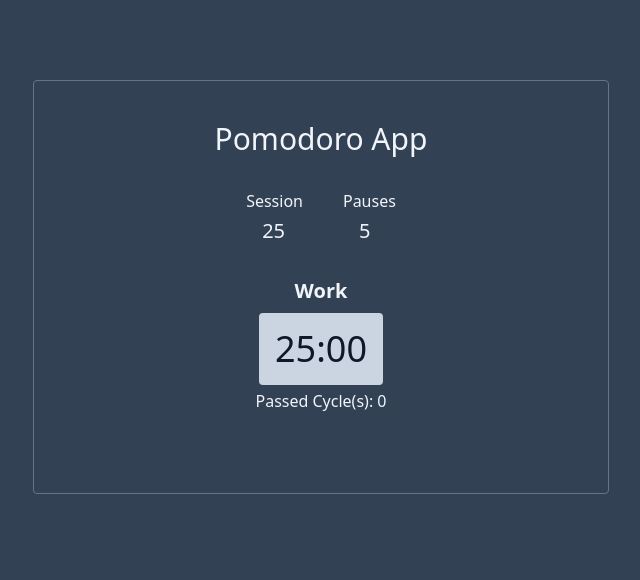
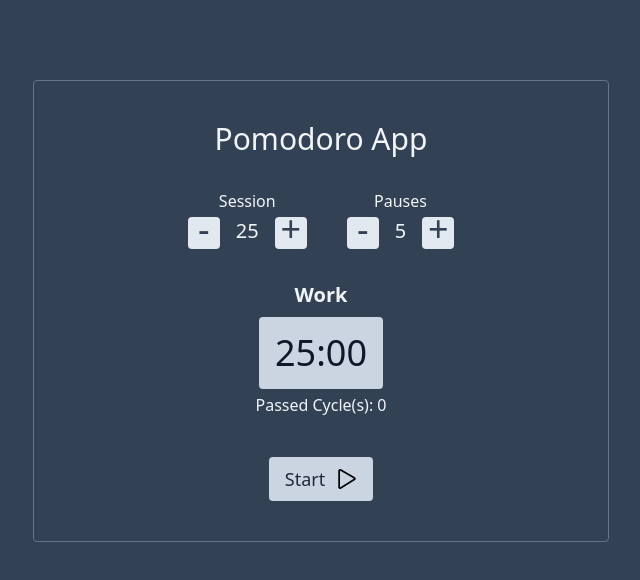
Before and after one commit to newdev-creator/react-pomodoro, a React (Vite) app: page / in a window 1280 px wide. Shown: the top 580 px of the page, without its empty margins (319-959 px from the left). Built offline with nearby package versions, Linux system fonts and the light colour scheme.

Commit message:
FEAT: components ToggleButton and UpdateTimeButton

```diff
--- a/src/App.jsx
+++ b/src/App.jsx
@@ -1,3 +1,6 @@
+import ToggleButton from "./components/ToggleButton";
+import UpdateTimeButton from "./components/UpdateTimeButton";
+
 function App() {
   return (
     <div className="bg-slate-700 text-slate-100 pt-20 min-h-screen">
@@ -8,7 +11,9 @@
           <div className="mr-10">
             <p className="text-center mb-1">Session</p>
             <div className="flex">
+              <UpdateTimeButton sign={"-"} type={"session"} />
               <p className="mx-4 text-xl">25</p>
+              <UpdateTimeButton sign={"+"} type={"session"} />
             </div>
           </div>
 
@@ -16,7 +21,9 @@
           <div>
             <p className="text-center mb-1">Pauses</p>
             <div className="flex">
+              <UpdateTimeButton sign={"-"} type={"pause"} />
               <p className="mx-4 text-xl">5</p>
+              <UpdateTimeButton sign={"+"} type={"pause"} />
             </div>
           </div>
         </div>
@@ -29,6 +36,7 @@
           </span>
         </p>
         <p className="mb-10 text-center">Passed Cycle(s): 0</p>
+        <ToggleButton />
       </div>
     </div>
   );
--- /dev/null
+++ b/src/components/ToggleButton.jsx
@@ -0,0 +1,12 @@
+import React from "react";
+import play from "../assets/play-button.svg";
+import reset from "../assets/reset.svg";
+
+export default function ToggleButton() {
+  return (
+    <button className="px-4 py-2 text-slate-800 flex justify-center items-center mx-auto bg-slate-300 rounded hover:bg-slate-200">
+      <span className="mr-3 text-lg">Start</span>
+      <img className="w-5" src={play} alt="" />
+    </button>
+  );
+}
--- /dev/null
+++ b/src/components/UpdateTimeButton.jsx
@@ -0,0 +1,9 @@
+import React from "react";
+
+export default function UpdateTimeButton({ sign, type }) {
+  return (
+    <button className="w-8 h-8 text-4xl text-slate-700 bg-slate-200 rounded flex justify-center items-center">
+      <span className="relative bottom-1 pointer-events-none">{sign}</span>
+    </button>
+  );
+}
```
